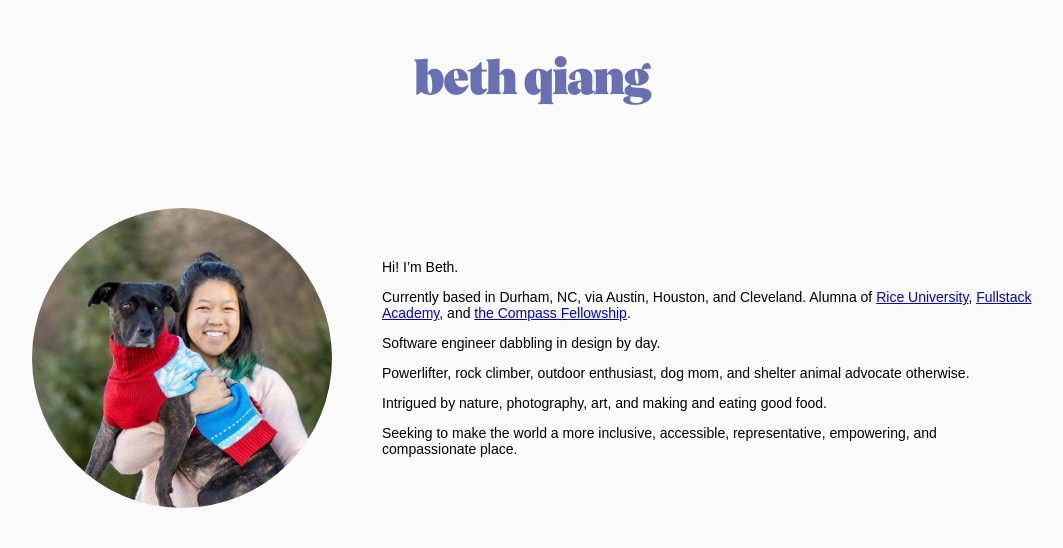
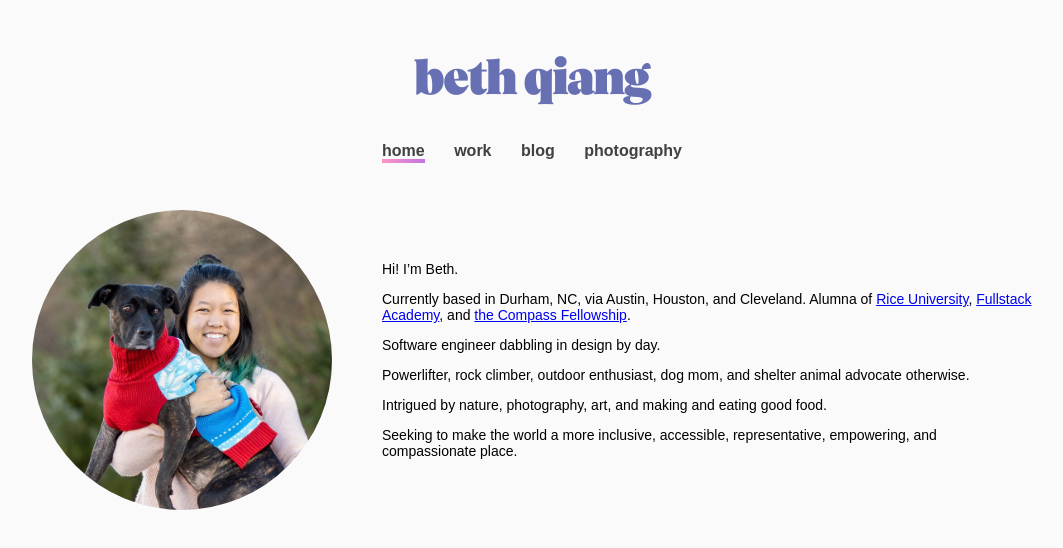
Before and after one commit to bethqiang/bethqiang.github.io, a Next.js app: page / in a window 1280 px wide. Shown: the top 548 px of the page, without its empty margins (108-1171 px from the left). Built offline with nearby package versions, Linux system fonts and the light colour scheme; a web font is replaced by a local one.

Commit message:
fixed desktop nav bar vanishing

```diff
--- /dev/null
+++ b/components/nav/desktopLinkContainer.js
@@ -0,0 +1,24 @@
+import PropTypes from 'prop-types';
+
+import CustomLink from './link';
+import styles from '../../styles/components/nav.module.scss';
+
+export default function DesktopLinkContainer({ links, className }) {
+  return (
+    <ul className={`${styles.menuList} ${className}`}>
+      { links.map((link) => (
+        <CustomLink
+          href={link.href}
+          key={link.label}
+        >
+          {link.label}
+        </CustomLink>
+      ))}
+    </ul>
+  );
+}
+
+DesktopLinkContainer.propTypes = {
+  links: PropTypes.arrayOf(PropTypes.object).isRequired,
+  className: PropTypes.string.isRequired,
+};
--- a/components/nav/linkContainer.js
+++ b/components/nav/mobileLinkContainer.js
@@ -3,25 +3,6 @@ import { motion } from 'framer-motion';
 
 import CustomLink from './link';
 import styles from '../../styles/components/nav.module.scss';
-
-const links = [
-  {
-    label: 'home',
-    href: '/',
-  },
-  {
-    label: 'work',
-    href: '/work',
-  },
-  {
-    label: 'blog',
-    href: '/blog',
-  },
-  {
-    label: 'photography',
-    href: '/photography',
-  },
-];
 
 const variants = {
   open: {
@@ -37,7 +18,7 @@ const variants = {
   },
 };
 
-export default function LinkContainer({ navOpen, className }) {
+export default function MobileLinkContainer({ links, navOpen, className }) {
   return (
     <motion.ul
       variants={variants}
@@ -56,11 +37,12 @@ export default function LinkContainer({ navOpen, className }) {
   );
 }
 
-LinkContainer.propTypes = {
+MobileLinkContainer.propTypes = {
+  links: PropTypes.arrayOf(PropTypes.object).isRequired,
   navOpen: PropTypes.bool,
   className: PropTypes.string.isRequired,
 };
 
-LinkContainer.defaultProps = {
+MobileLinkContainer.defaultProps = {
   navOpen: false,
 };
--- a/components/nav/nav.js
+++ b/components/nav/nav.js
@@ -1,8 +1,28 @@
 import { useState } from 'react';
 import { motion } from 'framer-motion';
 
-import LinkContainer from './linkContainer';
+import MobileLinkContainer from './mobileLinkContainer';
+import DesktopLinkContainer from './desktopLinkContainer';
 import styles from '../../styles/components/nav.module.scss';
+
+const links = [
+  {
+    label: 'home',
+    href: '/',
+  },
+  {
+    label: 'work',
+    href: '/work',
+  },
+  {
+    label: 'blog',
+    href: '/blog',
+  },
+  {
+    label: 'photography',
+    href: '/photography',
+  },
+];
 
 const variants = {
   open: {
@@ -46,12 +66,16 @@ export default function Nav() {
         >
           close
         </button>
-        <LinkContainer
+        <MobileLinkContainer
+          links={links}
           navOpen={navOpen}
           className={styles.mobileLinkContainer}
         />
       </motion.div>
-      <LinkContainer className={styles.desktopLinkContainer} />
+      <DesktopLinkContainer
+        links={links}
+        className={styles.desktopLinkContainer}
+      />
     </div>
   );
 }
--- a/styles/components/nav.module.scss
+++ b/styles/components/nav.module.scss
@@ -93,6 +93,7 @@
   }
   .navLink {
     color: $black;
+    font-size: 16px;
     &:hover:not(.linkActive) {
       border-bottom: 2px solid $black;
     }
@@ -103,7 +104,7 @@
   font-weight: 700;
   text-decoration: none;
   &:hover {
-    padding-bottom: 2px;
+    padding-bottom: 1px;
   }
 }
 
```
